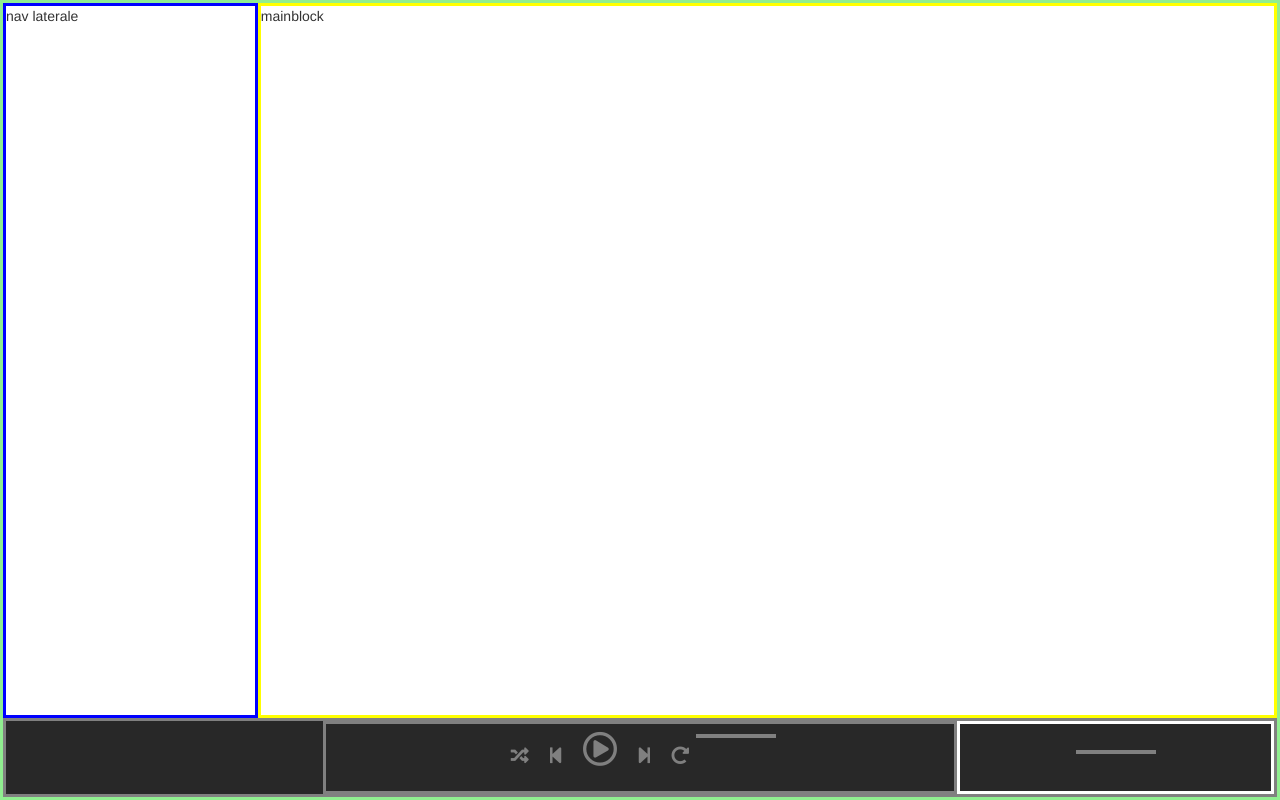
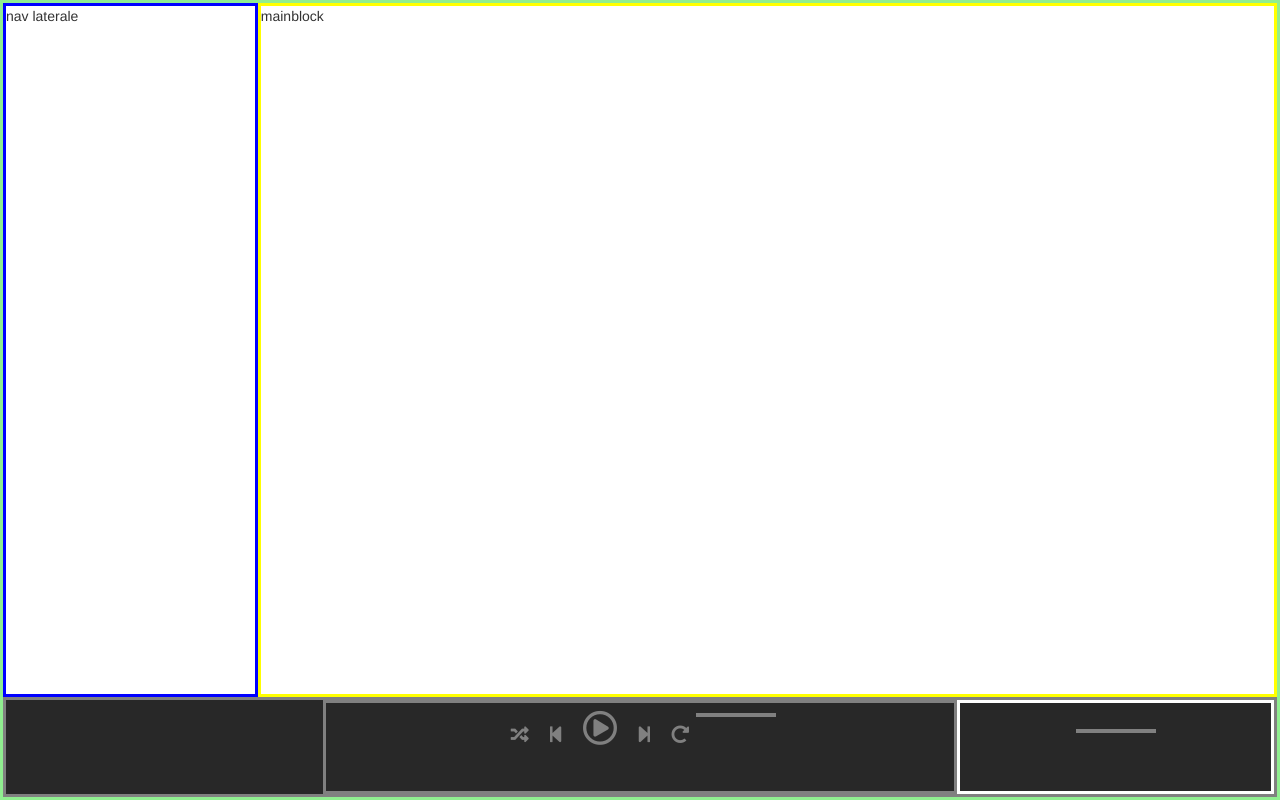
Before and after one commit to Giampaolo1/html-css-spotifyweb, a plain HTML site: page index.html in a window 1280 px wide. Drawn offline with nearby package versions, Linux system fonts and the light colour scheme.

Commit message:
trackbar

```diff
--- a/css/style.css
+++ b/css/style.css
@@ -30,7 +30,7 @@ nav a {
 /* nav laterale */
 .navlaterale {
   width: 20%;
-  height: 90%;
+  height: calc(100% - 100px);
   border: solid 3px blue;/* DEBUG:  */
 
   /* position: absolute;
@@ -41,7 +41,7 @@ nav a {
 /* mainblock */
 .mainblock {
   width: 80%;
-  height: 90%;
+  height: calc(100% - 100px);
   border: solid 3px yellow; /* DEBUG:  */
   /* background-image: linear-gradient(to right, #6A6102 , #282501); */
   /* background-image: linear-gradient(to right, #363449, #21202C); */
@@ -50,7 +50,7 @@ nav a {
 /* footer */
 .player {
   width: 100%;
-  height: 10%;
+  height: 100px;
   border: solid 3px grey;/* DEBUG:  */
   background:#282828;
   display: flex;
```
